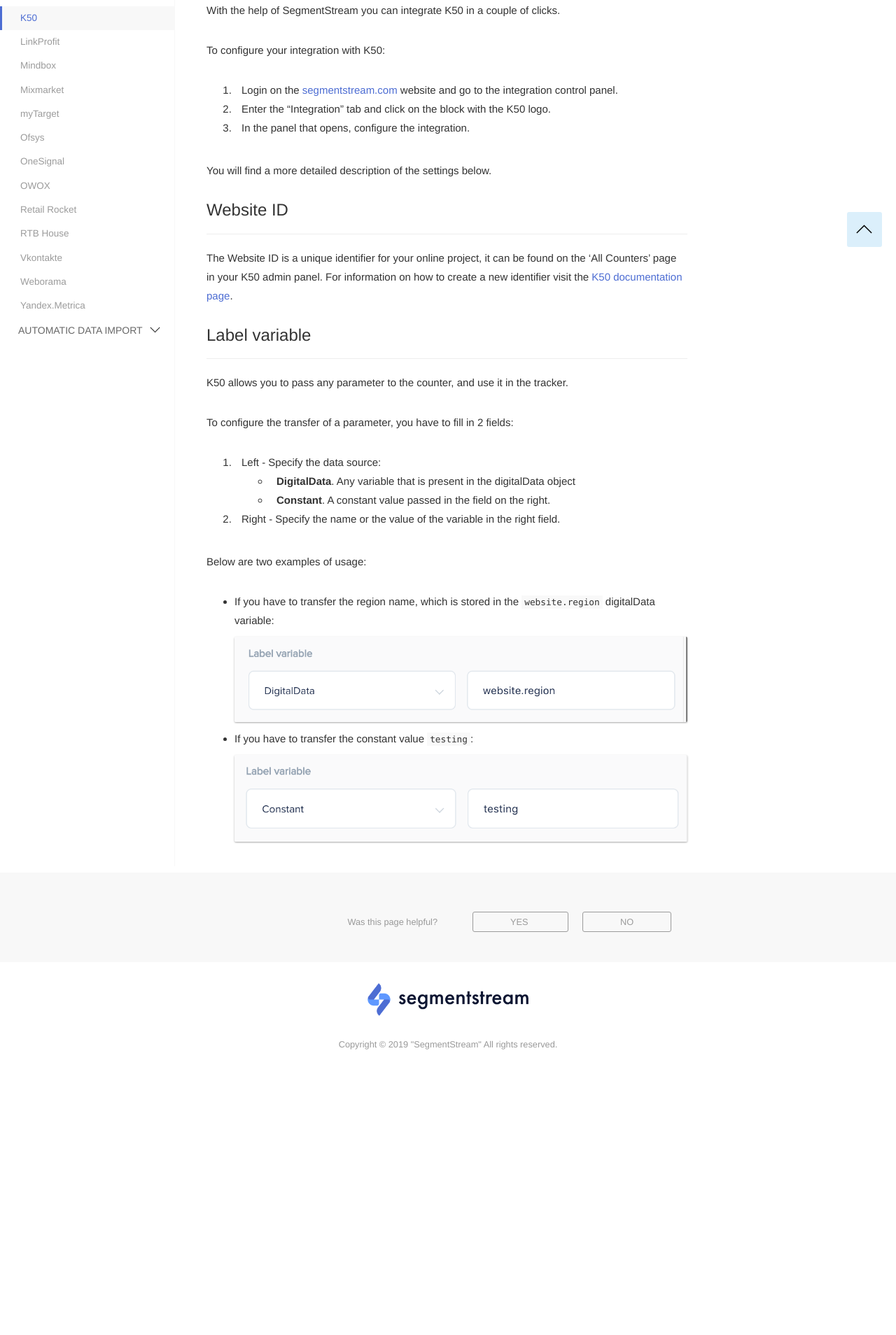
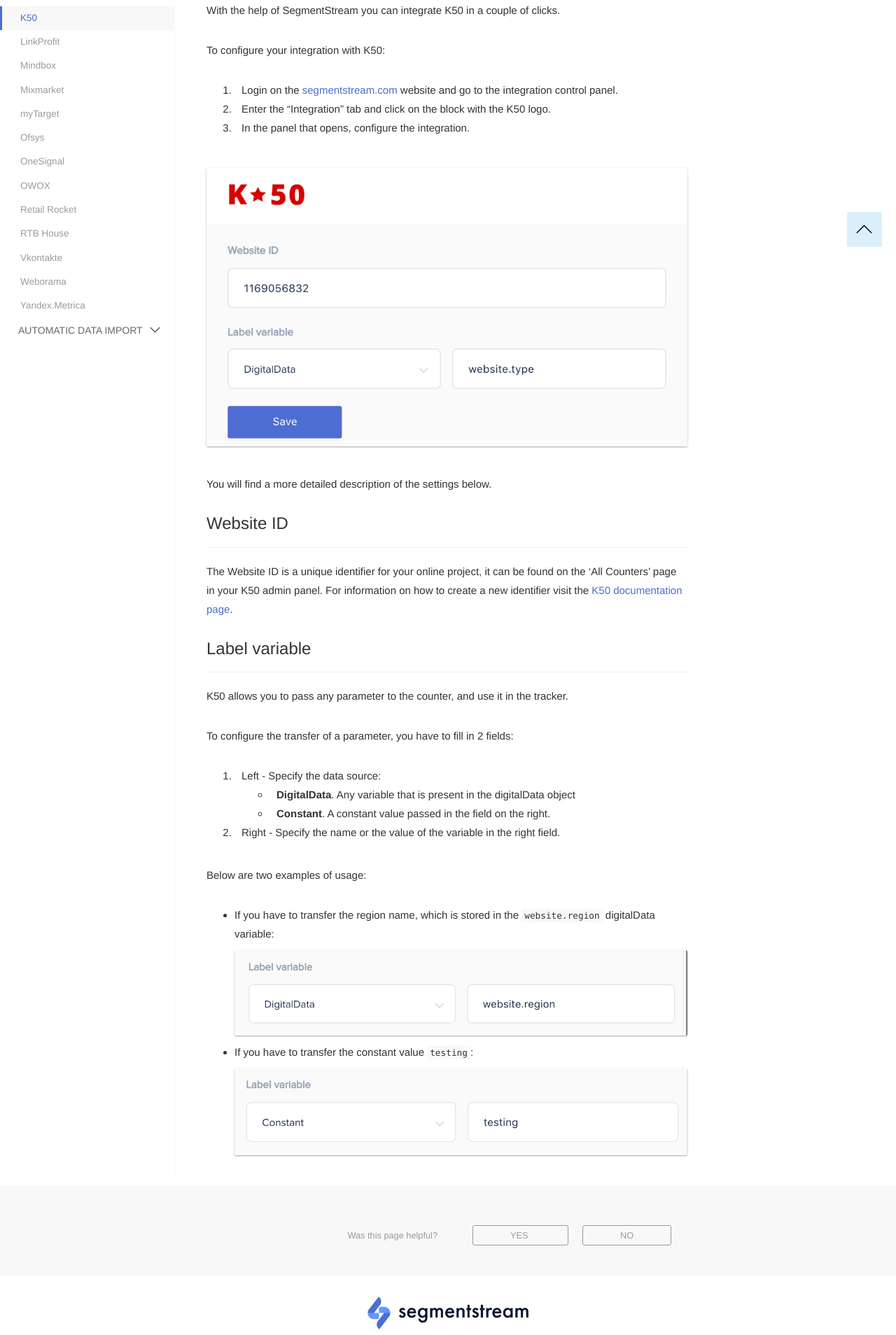
Before and after one commit to segmentstream-com/segmentstream-com.github.io, a Jekyll site: the page built from _docs/integrations/k50.md, in a window 1280 px wide. Shown: the part 647-2555 px from the top of the page at 70% size. Built offline with Jekyll 4.4.1, drawn with Linux system fonts in a browser that asks for light colours; nearby versions of some CDN libraries; before the commit the page ends 2162 px from its top, so only the background shows below that.

Commit message:
add k50 settings image

```diff
--- a/_docs/integrations/k50.md
+++ b/_docs/integrations/k50.md
@@ -28,6 +28,8 @@
 2. Enter the "Integration" tab and click on the block with the K50 logo.
 3. In the panel that opens, configure the integration.
 
+![](/img/integrations.k50.settings.png)
+
 You will find a more detailed description of the settings below.
 
 ### <a name="websiteId"></a>Website ID
```
Also changed, not shown: img/integrations.k50.settings.png (added).
